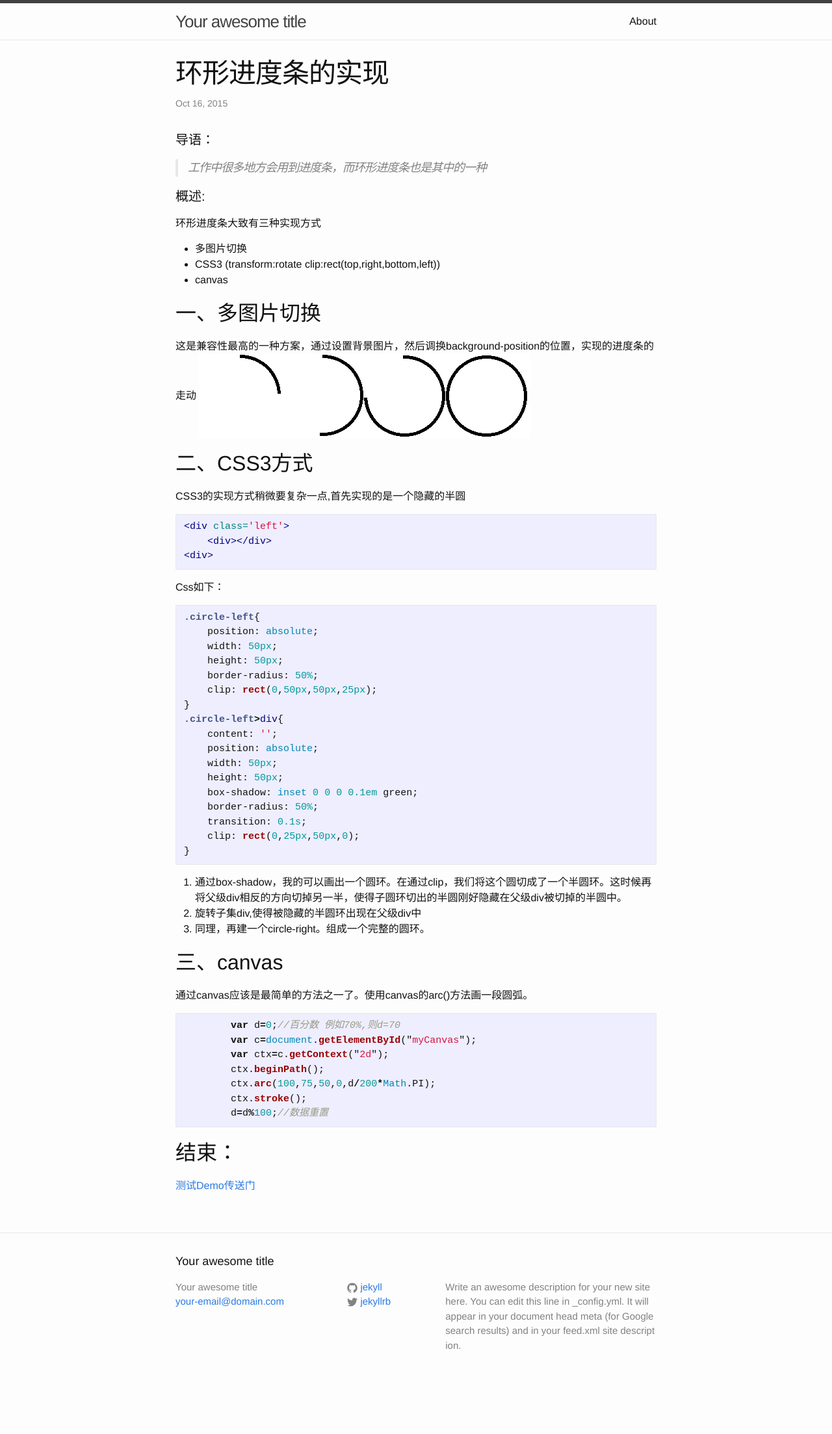
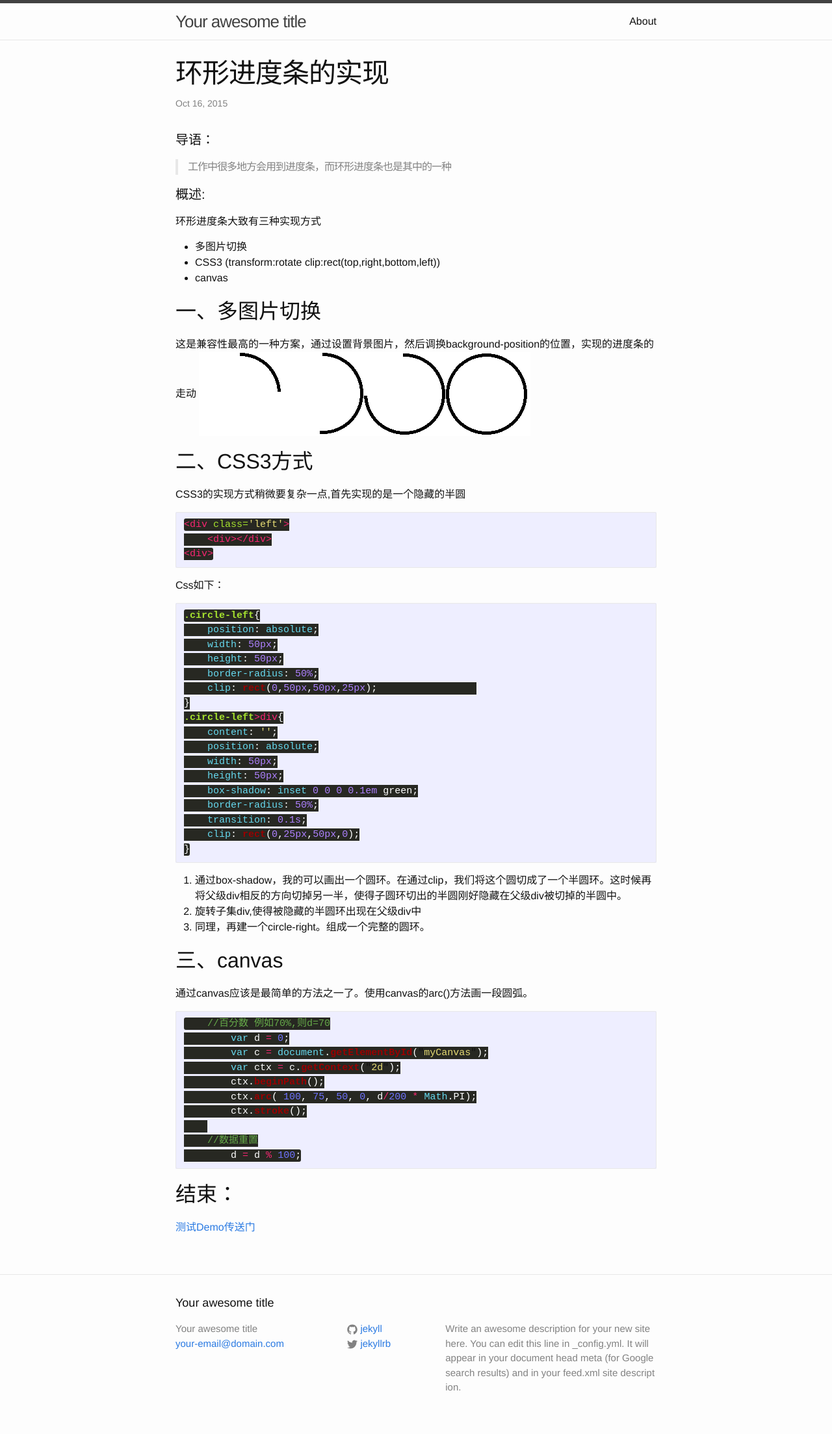
Before and after one commit to zjruan/zjruan.github.io, a Jekyll site: the page built from _posts/2015-10-16-环形进度条的实现.md, in a window 1280 px wide. Shown: the whole page at 65% size. Built offline with Jekyll 4.4.1, drawn with Linux system fonts in a browser that asks for light colours; Markdown is read by kramdown in place of the engine named in the settings; comment, search, counter and statistics services are not loaded; before the commit the page ends 2142 px from its top, so only the background shows below that.

Commit message:
自定义样式

````diff
--- a/_posts/2015-10-16-环形进度条的实现.md
+++ b/_posts/2015-10-16-环形进度条的实现.md
@@ -62,13 +62,16 @@ Css如下：
 通过canvas应该是最简单的方法之一了。使用canvas的arc()方法画一段圆弧。
 
 ```javascript
-	var d=0;//百分数 例如70%,则d=70
-	var c=document.getElementById("myCanvas");
-	var ctx=c.getContext("2d");
+    //百分数 例如70%,则d=70
+	var d = 0;
+	var c = document.getElementById("myCanvas");
+	var ctx = c.getContext("2d");
 	ctx.beginPath();
-	ctx.arc(100,75,50,0,d/200*Math.PI);
+	ctx.arc( 100, 75, 50, 0, d/200 * Math.PI);
 	ctx.stroke();
-	d=d%100;//数据重置
+
+    //数据重置
+	d = d % 100;
 ```
 ## 结束：
 
--- a/_sass/_base.scss
+++ b/_sass/_base.scss
@@ -114,10 +114,8 @@ blockquote {
     color: $grey-color;
     border-left: 4px solid $grey-color-light;
     padding-left: $spacing-unit / 2;
-    font-size: 18px;
+    font-size: 1em;
     letter-spacing: -1px;
-    font-style: italic;
-
     > :last-child {
         margin-bottom: 0;
     }
@@ -134,6 +132,9 @@ code {
     border: 1px solid $grey-color-light;
     border-radius: 3px;
     background-color: #eef;
+}
+pre,pre code{
+    background-color: #272822;
 }
 
 code {
--- a/_sass/_syntax-highlighting.scss
+++ b/_sass/_syntax-highlighting.scss
@@ -9,14 +9,18 @@
       background: #eef;
     }
 
+.language-{
+    color: #FFF;
+}
+
     .c     { color: #998; font-style: italic } // Comment
-    .err   { color: #a61717; background-color: #e3d2d2 } // Error
-    .k     { font-weight: bold } // Keyword
-    .o     { font-weight: bold } // Operator
-    .cm    { color: #998; font-style: italic } // Comment.Multiline
-    .cp    { color: #999; font-weight: bold } // Comment.Preproc
-    .c1    { color: #998; font-style: italic } // Comment.Single
-    .cs    { color: #999; font-weight: bold; font-style: italic } // Comment.Special
+    .err   { color: #F92672; background-color: #e3d2d2 } // Error
+    .k     { color:#2c7cD6; } // Keyword
+    .o     { color: #F92672;  } // Operator
+    .cm    { color: #65A949;} // Comment.Multiline
+    .cp    { color: #65A949;} // Comment.Preproc
+    .c1    { color: #65A949;} // Comment.Single
+    .cs    { color: #65A949;} // Comment.Special
     .gd    { color: #000; background-color: #fdd } // Generic.Deleted
     .gd .x { color: #000; background-color: #faa } // Generic.Deleted.Specific
     .ge    { font-style: italic } // Generic.Emph
@@ -29,39 +33,43 @@
     .gs    { font-weight: bold } // Generic.Strong
     .gu    { color: #aaa } // Generic.Subheading
     .gt    { color: #a00 } // Generic.Traceback
-    .kc    { font-weight: bold } // Keyword.Constant
-    .kd    { font-weight: bold } // Keyword.Declaration
+    .kc    { color:#2c7cD6; } // Keyword.Constant
+    .kd    { color:#66D9EF;  } // Keyword.Declaration
     .kp    { font-weight: bold } // Keyword.Pseudo
     .kr    { font-weight: bold } // Keyword.Reserved
     .kt    { color: #458; font-weight: bold } // Keyword.Type
-    .m     { color: #099 } // Literal.Number
-    .s     { color: #d14 } // Literal.String
-    .na    { color: #008080 } // Name.Attribute
-    .nb    { color: #0086B3 } // Name.Builtin
-    .nc    { color: #458; font-weight: bold } // Name.Class
-    .no    { color: #008080 } // Name.Constant
-    .ni    { color: #800080 } // Name.Entity
+    .m     { color: #AE81FF } // Literal.Number
+    .s     { color: #E6DB74 } // Literal.String
+    .n     { color: #66D9EF }
+    .na    { color: #A6E22E } // Name.Attribute
+    .nb    { color: #66D9EF } // Name.Builtin
+    .nc    { color: #A6E22E; font-weight: bold } // Name.Class
+    .no    { color: #66D9EF } // Name.Constant
+    .ni    { color: #66D9EF } // Name.Entity
     .ne    { color: #900; font-weight: bold } // Name.Exception
     .nf    { color: #900; font-weight: bold } // Name.Function
+    .nl    { color: #66D9EF } //Name.Css Attribute
     .nn    { color: #555 } // Name.Namespace
-    .nt    { color: #000080 } // Name.Tag
+    .nt    { color: #F92672 } // Name.Tag
     .nv    { color: #008080 } // Name.Variable
+    .nx    {color:#FFF}
     .ow    { font-weight: bold } // Operator.Word
+    .p     {color: #FFF}
     .w     { color: #bbb } // Text.Whitespace
     .mf    { color: #099 } // Literal.Number.Float
     .mh    { color: #099 } // Literal.Number.Hex
-    .mi    { color: #099 } // Literal.Number.Integer
+    .mi    { color: #6F73FF } // Literal.Number.Integer
     .mo    { color: #099 } // Literal.Number.Oct
-    .sb    { color: #d14 } // Literal.String.Backtick
-    .sc    { color: #d14 } // Literal.String.Char
-    .sd    { color: #d14 } // Literal.String.Doc
-    .s2    { color: #d14 } // Literal.String.Double
-    .se    { color: #d14 } // Literal.String.Escape
-    .sh    { color: #d14 } // Literal.String.Heredoc
-    .si    { color: #d14 } // Literal.String.Interpol
-    .sx    { color: #d14 } // Literal.String.Other
+    .sb    { color: #E6DB74 } // Literal.String.Backtick
+    .sc    { color: #E6DB74 } // Literal.String.Char
+    .sd    { color: #E6DB74 } // Literal.String.Doc
+    .s2    { color: #E6DB74 } // Literal.String.Double
+    .se    { color: #E6DB74 } // Literal.String.Escape
+    .sh    { color: #E6DB74 } // Literal.String.Heredoc
+    .si    { color: #E6DB74 } // Literal.String.Interpol
+    .sx    { color: #FD8520 } // Literal.String.Other
     .sr    { color: #009926 } // Literal.String.Regex
-    .s1    { color: #d14 } // Literal.String.Single
+    .s1    { color: #E6DB74 } // Literal.String.Single
     .ss    { color: #990073 } // Literal.String.Symbol
     .bp    { color: #999 } // Name.Builtin.Pseudo
     .vc    { color: #008080 } // Name.Variable.Class
@@ -69,3 +77,72 @@
     .vi    { color: #008080 } // Name.Variable.Instance
     .il    { color: #099 } // Literal.Number.Integer.Long
 }
+
+// .highlight {
+//     background: #fff;
+//     @extend %vertical-rhythm;
+
+//     .highlighter-rouge & {
+//       background: #eef;
+//     }
+
+//     .c     { color: #998; font-style: italic } // Comment
+//     .err   { color: #a61717; background-color: #e3d2d2 } // Error
+//     .k     { font-weight: bold } // Keyword
+//     .o     { font-weight: bold } // Operator
+//     .cm    { color: #998; font-style: italic } // Comment.Multiline
+//     .cp    { color: #999; font-weight: bold } // Comment.Preproc
+//     .c1    { color: #998; font-style: italic } // Comment.Single
+//     .cs    { color: #999; font-weight: bold; font-style: italic } // Comment.Special
+//     .gd    { color: #000; background-color: #fdd } // Generic.Deleted
+//     .gd .x { color: #000; background-color: #faa } // Generic.Deleted.Specific
+//     .ge    { font-style: italic } // Generic.Emph
+//     .gr    { color: #a00 } // Generic.Error
+//     .gh    { color: #999 } // Generic.Heading
+//     .gi    { color: #000; background-color: #dfd } // Generic.Inserted
+//     .gi .x { color: #000; background-color: #afa } // Generic.Inserted.Specific
+//     .go    { color: #888 } // Generic.Output
+//     .gp    { color: #555 } // Generic.Prompt
+//     .gs    { font-weight: bold } // Generic.Strong
+//     .gu    { color: #aaa } // Generic.Subheading
+//     .gt    { color: #a00 } // Generic.Traceback
+//     .kc    { font-weight: bold } // Keyword.Constant
+//     .kd    { font-weight: bold } // Keyword.Declaration
+//     .kp    { font-weight: bold } // Keyword.Pseudo
+//     .kr    { font-weight: bold } // Keyword.Reserved
+//     .kt    { color: #458; font-weight: bold } // Keyword.Type
+//     .m     { color: #099 } // Literal.Number
+//     .s     { color: #d14 } // Literal.String
+//     .na    { color: #008080 } // Name.Attribute
+//     .nb    { color: #0086B3 } // Name.Builtin
+//     .nc    { color: #458; font-weight: bold } // Name.Class
+//     .no    { color: #008080 } // Name.Constant
+//     .ni    { color: #800080 } // Name.Entity
+//     .ne    { color: #900; font-weight: bold } // Name.Exception
+//     .nf    { color: #900; font-weight: bold } // Name.Function
+//     .nn    { color: #555 } // Name.Namespace
+//     .nt    { color: #000080 } // Name.Tag
+//     .nv    { color: #008080 } // Name.Variable
+//     .ow    { font-weight: bold } // Operator.Word
+//     .w     { color: #bbb } // Text.Whitespace
+//     .mf    { color: #099 } // Literal.Number.Float
+//     .mh    { color: #099 } // Literal.Number.Hex
+//     .mi    { color: #099 } // Literal.Number.Integer
+//     .mo    { color: #099 } // Literal.Number.Oct
+//     .sb    { color: #d14 } // Literal.String.Backtick
+//     .sc    { color: #d14 } // Literal.String.Char
+//     .sd    { color: #d14 } // Literal.String.Doc
+//     .s2    { color: #d14 } // Literal.String.Double
+//     .se    { color: #d14 } // Literal.String.Escape
+//     .sh    { color: #d14 } // Literal.String.Heredoc
+//     .si    { color: #d14 } // Literal.String.Interpol
+//     .sx    { color: #d14 } // Literal.String.Other
+//     .sr    { color: #009926 } // Literal.String.Regex
+//     .s1    { color: #d14 } // Literal.String.Single
+//     .ss    { color: #990073 } // Literal.String.Symbol
+//     .bp    { color: #999 } // Name.Builtin.Pseudo
+//     .vc    { color: #008080 } // Name.Variable.Class
+//     .vg    { color: #008080 } // Name.Variable.Global
+//     .vi    { color: #008080 } // Name.Variable.Instance
+//     .il    { color: #099 } // Literal.Number.Integer.Long
+// }
````
Also changed, not shown: _posts/2015-11-16-jekyll博客.md (+3 -2 lines), 1 other file.
